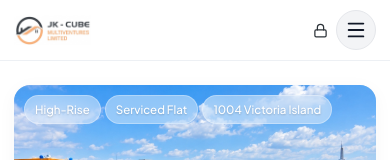
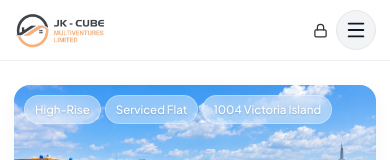
Before and after one commit to akanbisamuel045-tech/1004-rentals, a React (Vite) app in the folder client/: page / in a window 390 px wide. Shown: the top 160 px of the page. Built offline with nearby package versions, Linux system fonts and the light colour scheme; no server answers.

Commit message:
style: increase mobile navbar logo size by 20%

```diff
--- a/client/src/styles/index.css
+++ b/client/src/styles/index.css
@@ -114,8 +114,8 @@ button, input, select, textarea {
 
 @media (max-width: 640px) {
   .nav-brand-logo {
-    height: 36px;
-    max-width: 180px;
+    height: 44px;
+    max-width: 216px;
   }
 }
 
@@ -1220,8 +1220,8 @@ html {
     padding: 10px 0;
   }
   .nav-brand-logo {
-    height: 30px;
-    max-width: 145px;
+    height: 36px;
+    max-width: 175px;
   }
   .nav-actions {
     gap: 8px;
```
